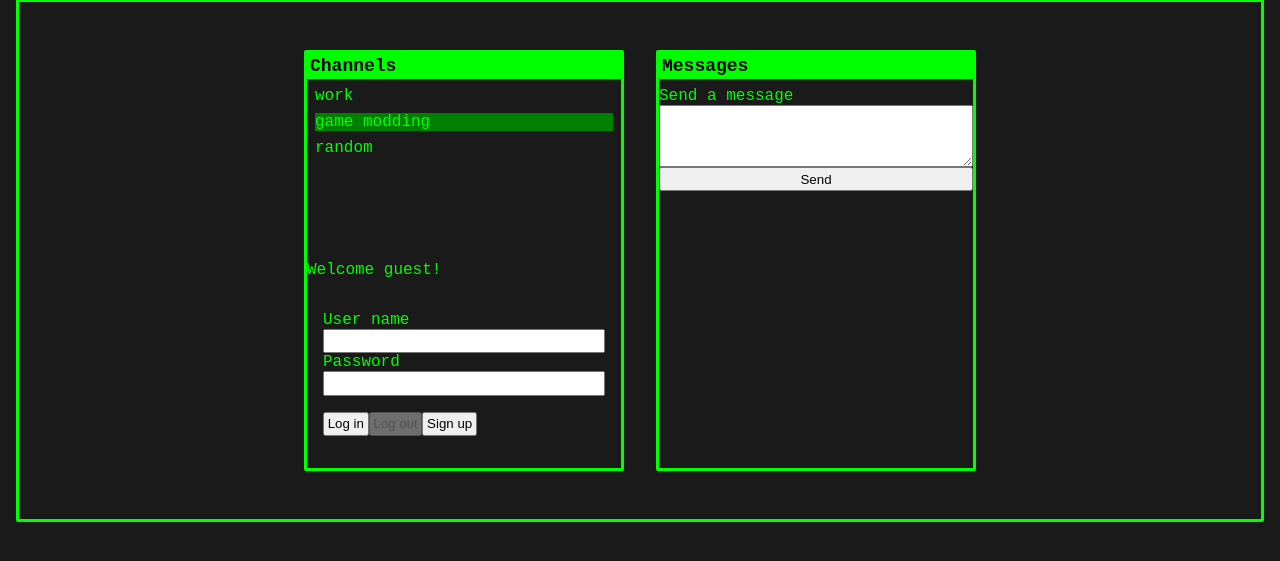
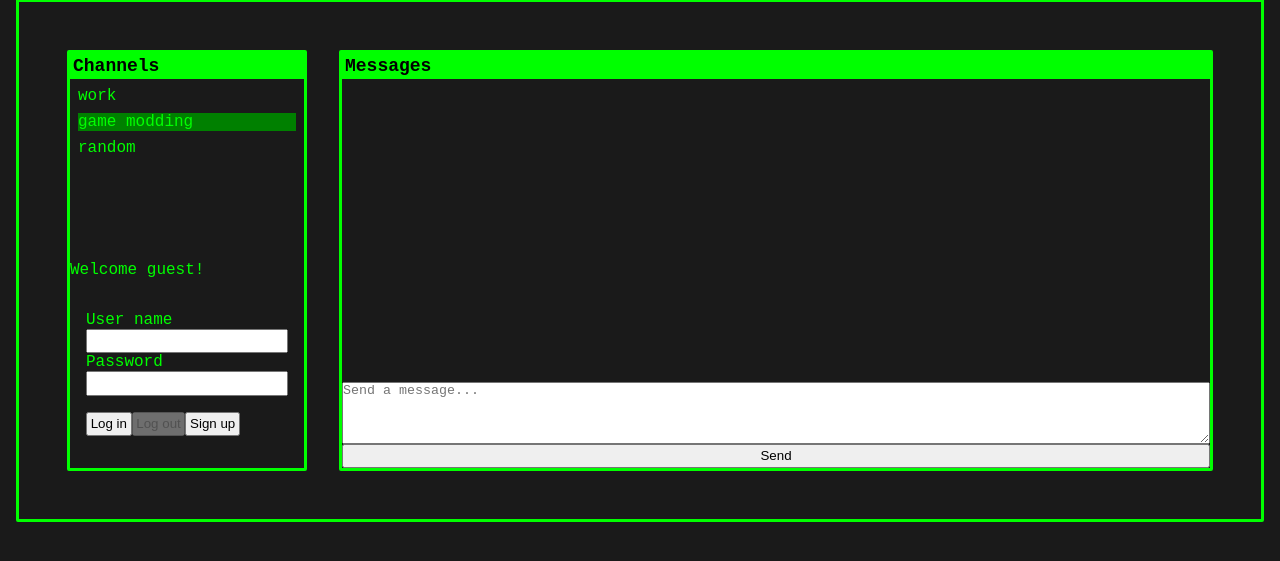
Before and after one commit to m-bengtsson/safe-chat, a website: page static/index.html in a window 1280 px wide. Shown: the part 45-606 px from the top of the page. Drawn offline with Linux system fonts and the light colour scheme; no server answers.

Commit message:
scrollbar added to messagecontainer

```diff
--- a/static/index.html
+++ b/static/index.html
@@ -47,10 +47,10 @@
           <div class="messages"></div>
         </div>
         <div class="message-form">
-          <label for="message-input">Send a message</label>
           <textarea
             id="message-input"
             name="message-input"
+            placeholder="Send a message..."
             rows="4"
             cols="30"
           ></textarea>
--- a/static/script.js
+++ b/static/script.js
@@ -55,7 +55,9 @@
                } else {
                     messageContainer.innerHTML = ''
                     console.log('2 PRIVATE CHANNEL * Logged in?: ', isLoggedIn)
-                    channelElement.innerText = channel.channelName + ' * Oops! Log in to see'
+                    channelElement.innerText = channel.channelName + ' \n * Oops! Log in to see'
+                    messageHeading.innerText = currentChannel
+
                }
           })
      } else {
--- a/static/style.css
+++ b/static/style.css
@@ -63,7 +63,7 @@
   flex-direction: column;
   border: rgb(0, 255, 0) solid 3px;
   border-radius: 2px;
-  max-width: 20em;
+  max-width: 15em;
 }
 
 .channels {
@@ -100,23 +100,31 @@
   flex-direction: row;
   margin-top: 1em;
 }
+.message-container {
+  overflow-y: auto;
+}
 
 .right {
   display: flex;
   flex-direction: column;
   border: rgb(0, 255, 0) solid 3px;
   border-radius: 2px;
-  max-width: 20em;
-  max-height: 40em;
+  min-width: 18rem;
+  max-height: 30em;
+  position: relative;
+  overflow-y: auto;
 }
 
 .message-form {
+  position: absolute;
+  width: 100%;
+  bottom: 0;
   display: flex;
   flex-direction: column;
 }
 
 .message-input {
-  height: 5rem;
+  position: absolute;
 }
 
 .messages {
```
Also changed, not shown: src/db.json (+20 -0 lines).
